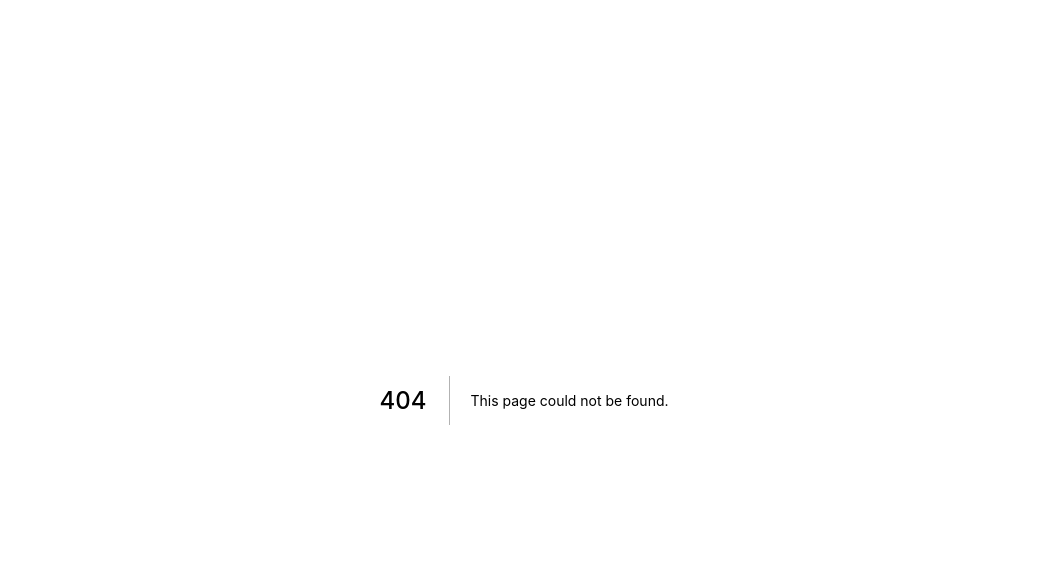
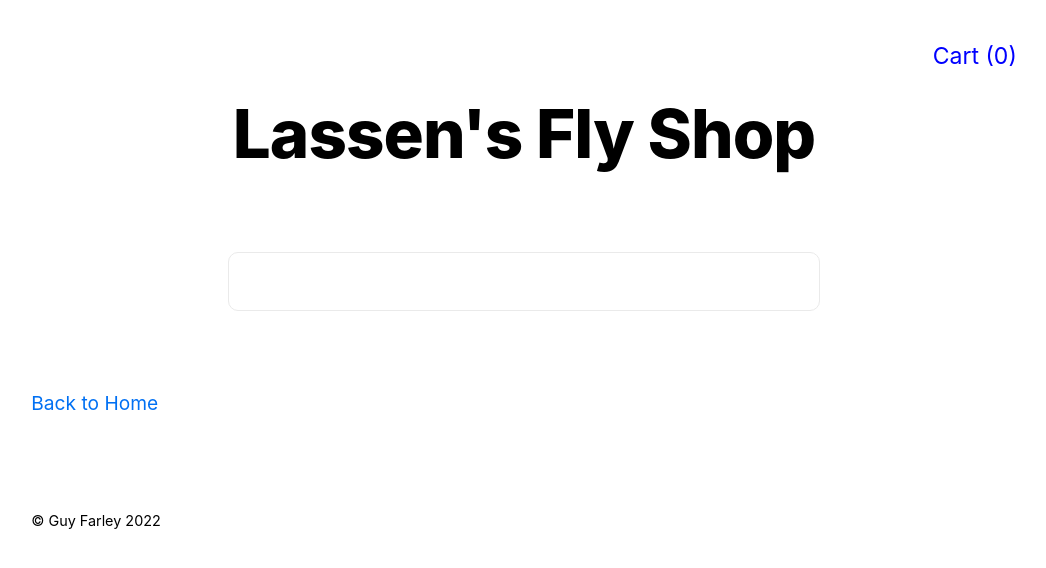
Before and after one commit to GuyFarley/lassen-fly-shop, a Next.js app: page /cart in a window 1280 px wide. Before the commit this address had no page. Shown: the top 568 px of the page, without its empty margins (116-1162 px from the left). Built offline with nearby package versions, Linux system fonts and the light colour scheme.

Commit message:
Rendering item names to cart page

```diff
--- a/components/layout.js
+++ b/components/layout.js
@@ -3,7 +3,7 @@ import styles from './layout.module.css';
 import utilStyles from '../styles/utils.module.css';
 import Link from 'next/link';
 import { FliesContext } from '../context/FliesContext';
-import { useEffect, useContext } from 'react';
+import { useContext } from 'react';
 
 const title = 'Lassen\'s Fly Shop';
 export const siteTitle = 'Lassen\'s Fly Shop';
@@ -11,7 +11,7 @@ const footer = "© Guy Farley 2022";
 
 export default function Layout({ children, home }) {
 
-  const { fliesInCart } = useContext(FliesContext);
+  const { cartQty } = useContext(FliesContext);
 
   return (
     <div className={styles.container}>
@@ -27,14 +27,24 @@ export default function Layout({ children, home }) {
         {home ? (
           <>
             <div className={styles.cart}>
-              <p className={utilStyles.headingMd}>
-                {`Cart (${fliesInCart})`}
-              </p>
+              <Link href="/cart">
+
+                <p className={utilStyles.headingMd}>
+                  {`Cart (${cartQty})`}
+                </p>
+              </Link>
             </div>
             <h1 className={utilStyles.heading2Xl}>{title}</h1>
           </>
         ) : (
           <>
+            <div className={styles.cart}>
+              <Link href="/cart">
+                <p className={utilStyles.headingMd}>
+                  {`Cart (${cartQty})`}
+                </p>
+              </Link>
+            </div>
             <h1 className={utilStyles.heading2Xl}>
               <Link href="/">
                 <a className={utilStyles.colorInherit}>{title}</a>
--- a/context/FliesContext.js
+++ b/context/FliesContext.js
@@ -5,14 +5,17 @@ const FliesContext = createContext();
 const FliesProvider = ({ children }) => {
 
   const [flies, setFlies] = useState([]);
-  const [fliesInCart, setFliesInCart] = useState(0);
+  const [cartFlies, setCartFlies] = useState([]);
+  const [cartQty, setCartQty] = useState(0);
 
   const addToCart = (item) => {
+
     let updatedFlies = flies.map(fly => {
       if (item.id === fly.id) {
         fly.inventory = fly.inventory - 1;
         fly.inCart = fly.inCart + 1;
-        setFliesInCart(fliesInCart + 1);
+        setCartQty(cartQty + 1);
+        setCartFlies([...cartFlies, fly]);
       }
       return fly;
     })
@@ -25,8 +28,10 @@ const FliesProvider = ({ children }) => {
         flies,
         setFlies,
         addToCart,
-        fliesInCart,
-        setFliesInCart
+        cartQty,
+        setCartQty,
+        cartFlies,
+        setCartFlies
       }}
     >
       {children}
--- /dev/null
+++ b/pages/cart.js
@@ -0,0 +1,24 @@
+import utilStyles from '../styles/utils.module.css';
+import styles from '../components/layout.module.css';
+import Layout from '../components/layout';
+import Image from 'next/image';
+import { FliesContext } from '../context/FliesContext';
+import { useContext } from 'react';
+
+
+export default function Cart() {
+
+  const { cartFlies } = useContext(FliesContext);
+
+  console.log(cartFlies);
+
+  return (
+    <Layout>
+      <section className={styles.panel}>
+        {cartFlies.map((fly) => (
+          <p key={fly.id}>{fly.title}</p>
+        )
+        )}
+      </section>
+    </Layout>);
+}
```
Also changed, not shown: pages/items/[id].js (+10 -3 lines).
